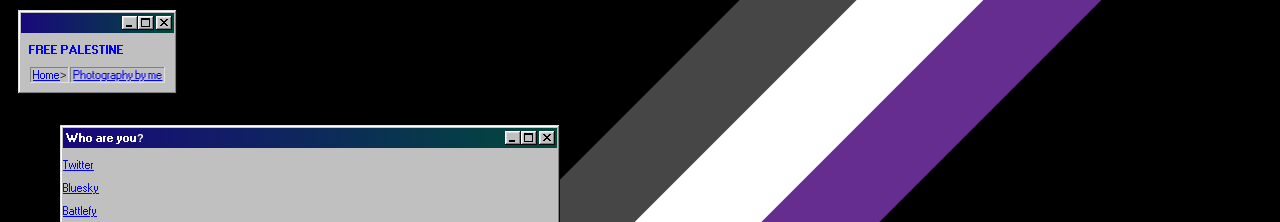
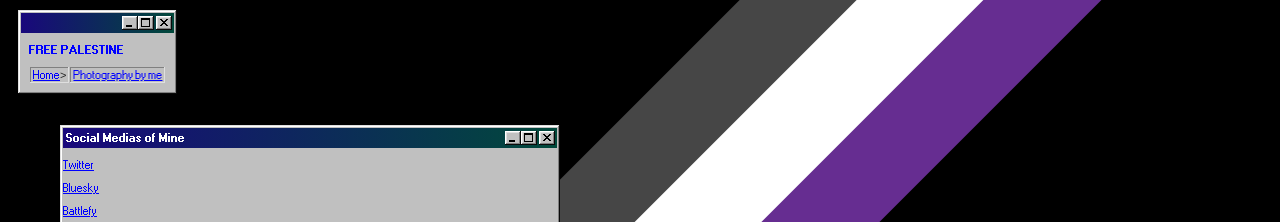
Before and after one commit to kiminya/site, a plain HTML site: page socials.html in a window 1280 px wide. Shown: the top 222 px of the page. Drawn offline with Linux system fonts and the light colour scheme.

Commit message:
Update socials.html

```diff
--- a/socials.html
+++ b/socials.html
@@ -72,7 +72,7 @@
         <div class="center">
           <div class="window" style="margin: 10px; width: 500px;">
             <div class="title-bar">
-              <div class="title-bar-text">Who are you?</div>
+              <div class="title-bar-text">Social Medias of Mine</div>
               <div class="title-bar-controls">
                 <button aria-label="Minimize"></button>
                 <button aria-label="Maximize"></button>
```
